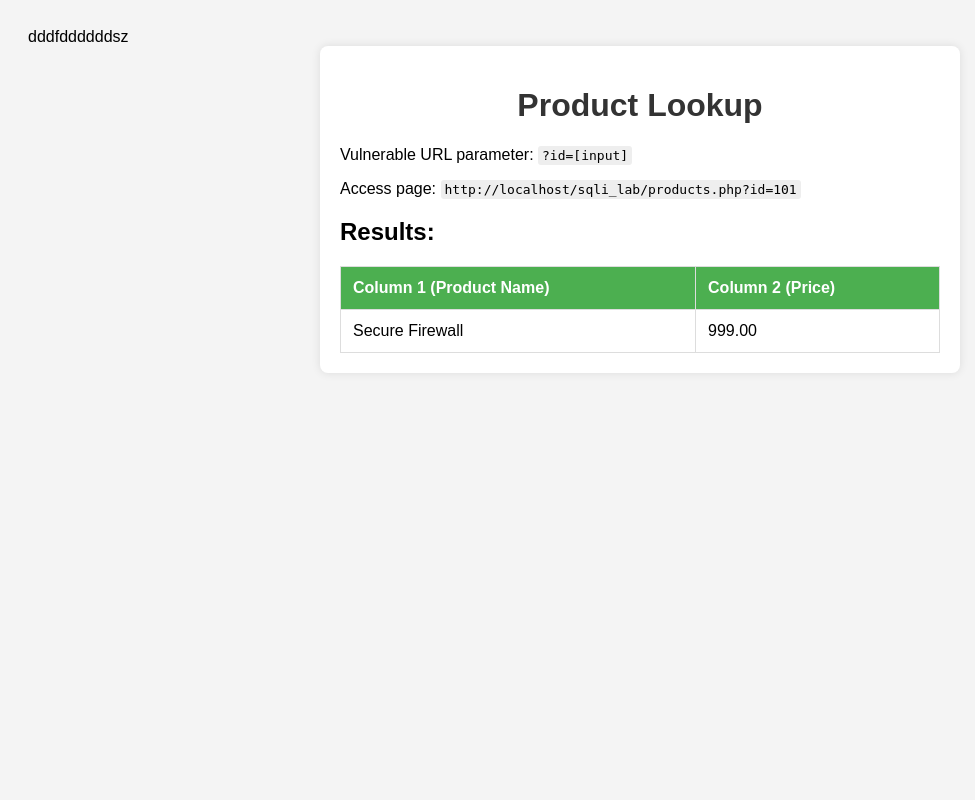
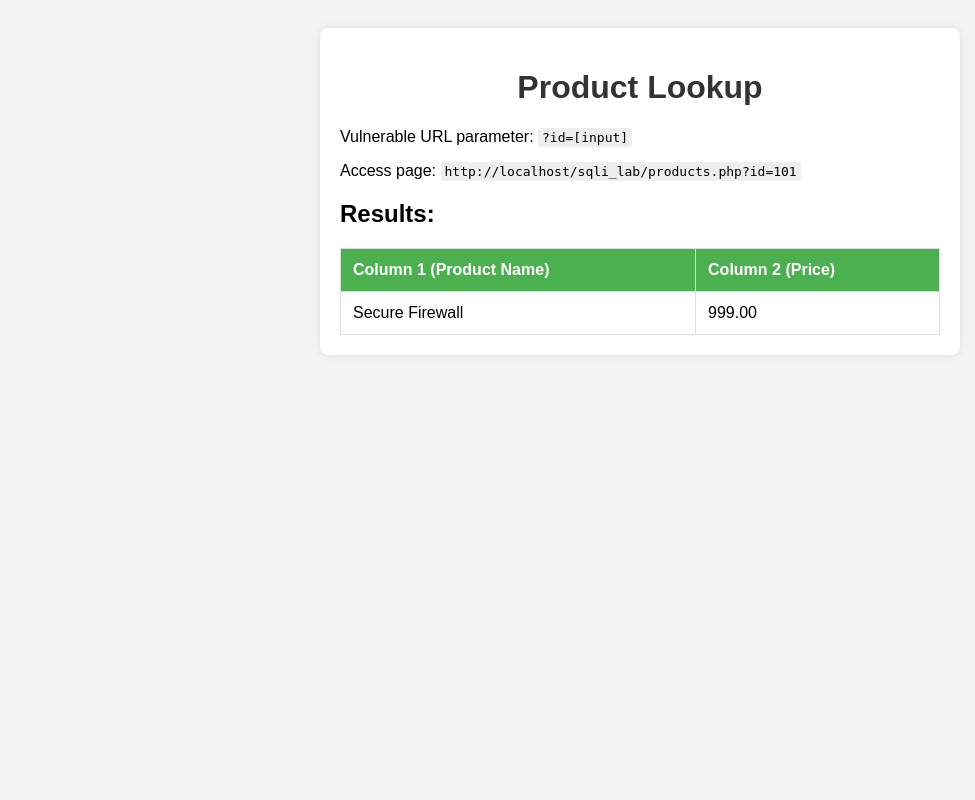
Before and after one commit to AsadAnalyst/SQL-Injection-Experiment, a PHP site: page /sqli_lab/products.php in a window 1280 px wide. Shown: the whole page, without its empty margins (0-975 px from the left). Run offline with PHP 8.4, Linux system fonts and the light colour scheme; data comes from the database, SQL or seed files in the repository.

Commit message:
Update products.php

```diff
--- a/sqli_injection/products.php
+++ b/sqli_injection/products.php
@@ -1,4 +1,4 @@
-dddfddddddsz<?php
+<?php
 // FILE: products.php
 // VULNERABLE TO: Union-Based Data Exfiltration (Task 2.B)
 
```
